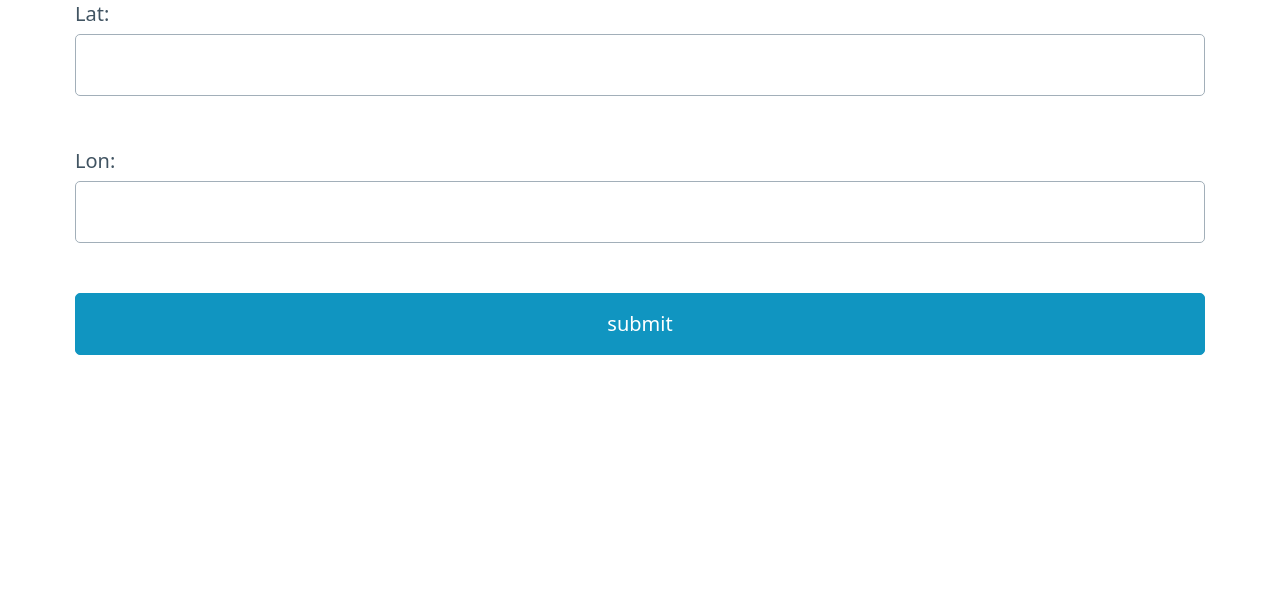
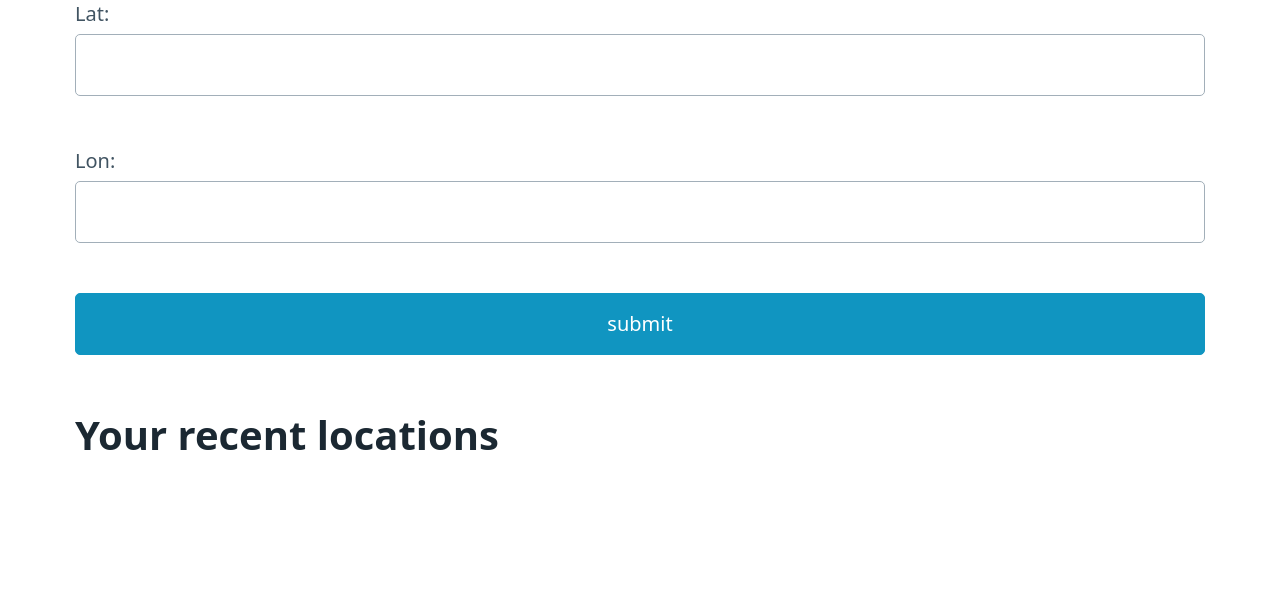
Before and after one commit to afaiyaz006/baksho_draft, a Django app: page /maps_form in a window 1280 px wide. Shown: the part 301-906 px from the top of the page. Before the commit the page ends 656 px from the top, so only its background shows below. Run offline with Django 4.2, Linux system fonts and the light colour scheme; the visitor is signed in with stand-in values (Sample User, id 1).

Commit message:
added  recent coordinate option in the maps form

```diff
--- a/bakshe_cholo_app/templates/bakshe_cholo_app/maps_form.html
+++ b/bakshe_cholo_app/templates/bakshe_cholo_app/maps_form.html
@@ -6,18 +6,39 @@
 
 </div>
 {% if user.is_authenticated %}
+
+
+
 <h1>Select your location </h1>
+
 <div class="card-body">
     <form method= "POST" action ="">
          {% csrf_token %}
          {{form.as_p}}
          <input class="button" type="submit" value="submit">
     </form>
-
-
+</div>
+<h1> Your recent locations </h1>
+<div container="grid">
+{% for data in coordinates %}
+    <div>
+    Name: {{user.username}}
+    Lat: {{data.lat}}
+    Lon: {{data.lon}}
+    <a href="#" role="button" class="outline" onclick="show_data({{data.lat}},{{data.lon}})">Select</a>
+    <!--button  size="20%" onclick="show_data({{data.lat}},{{data.lon}})">Select Coordinate</button-->
+    </div>
+    <br>
+{% endfor %}
 </div>
 {%else%}
    <h1> Login to continue </h1>
 {% endif %}
-
+<script>
+    function show_data(coord_a,coord_b){
+        document.getElementById("id_lat").value = coord_a;
+        document.getElementById("id_lon").value = coord_b;
+        return true;
+    }
+</script>
 {% endblock %}
--- a/bakshe_cholo_app/views.py
+++ b/bakshe_cholo_app/views.py
@@ -32,10 +32,17 @@
            coordinates.lon=form.cleaned_data['lon']
            coordinates.save()
         return redirect("maps")
+
+    '''
+    grab latest submitted user coordinate of the currently logged in user and show the recent 5 coordinate as recent position
+    '''
+    recent_coordinates=User_Coordinates.objects.filter(designation=request.user).order_by('-created_at')
+    recent_coordinates=recent_coordinates[:5]
     context = {
-        'coordinates': coordinates,
+        'coordinates': recent_coordinates,
         'form' : form,
     }
+
     return render(request, 'bakshe_cholo_app/maps_form.html', context)
 
 @login_required
```
